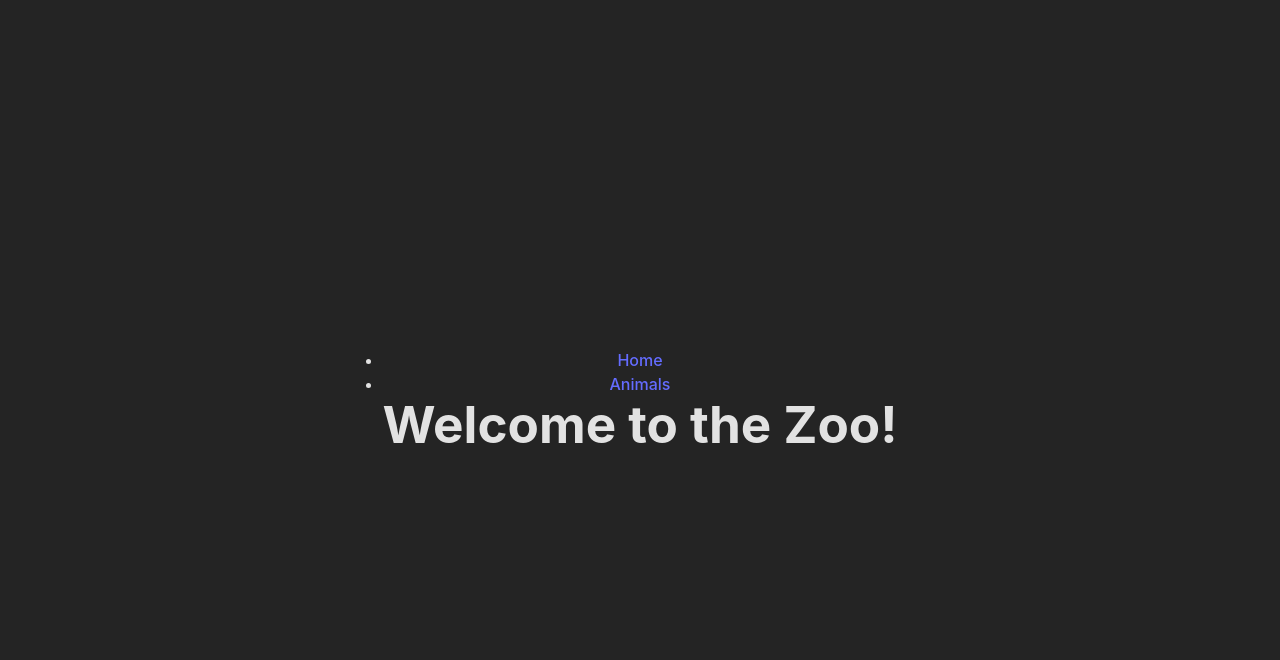
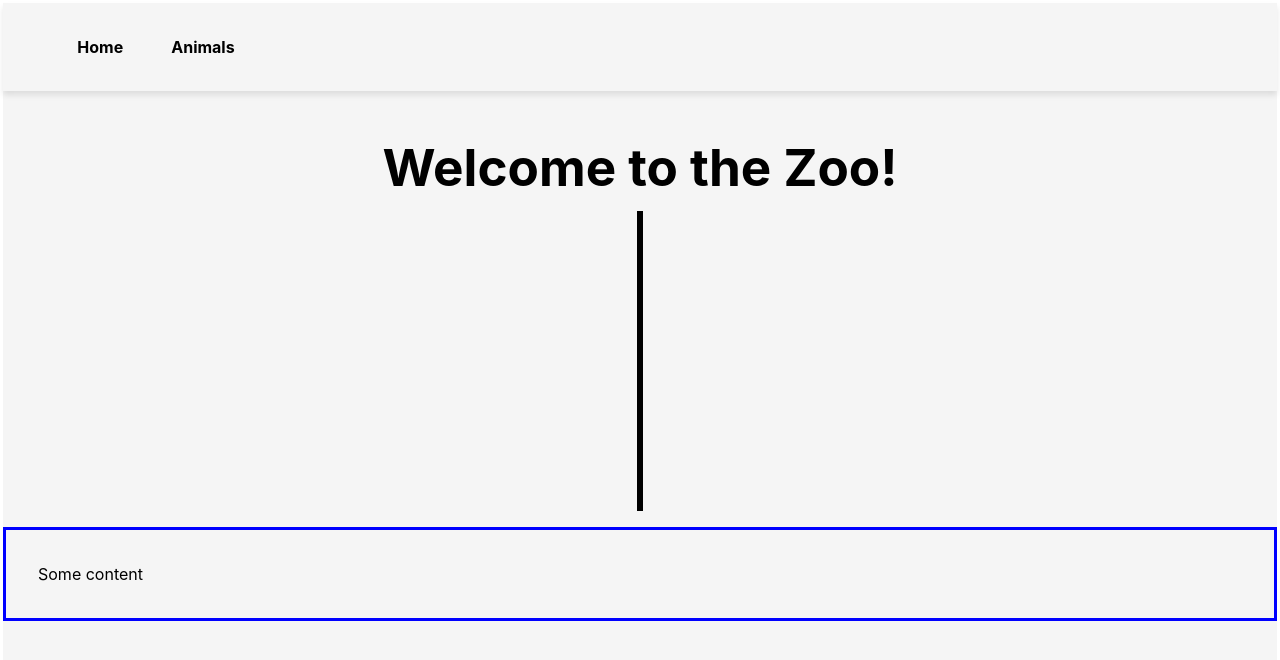
Before and after one commit to Niccar95/react-the-zoo-Niccar95, a React (Vite) app: page / in a window 1280 px wide. Shown: the top 660 px of the page. Built offline with nearby package versions, Linux system fonts and the light colour scheme.

Commit message:
styling pages

```diff
--- a/src/components/AnimalDetails.tsx
+++ b/src/components/AnimalDetails.tsx
@@ -34,11 +34,16 @@ export const AnimalDetails = ({ foundAnimal }: IFoundAnimalProps) => {
             <p>{foundAnimal.longDescription}</p>
           </div>
 
-          <button disabled={isFed} onClick={() => handleFeed(foundAnimal.id)}>
-            Feed me
-          </button>
-          <p>{isFed ? "Has been fed" : "Is hungry"}</p>
-          {isFed && <p>{lastFed.toLocaleString()}</p>}
+          <div id="buttonWrapper">
+            <button disabled={isFed} onClick={() => handleFeed(foundAnimal.id)}>
+              Feed me
+            </button>
+
+            <div>
+              <p>{isFed ? "Has been fed" : "Is hungry"}</p>
+              {isFed && <p>{lastFed.toLocaleString()}</p>}
+            </div>
+          </div>
         </article>
       )}
     </>
--- a/src/pages/Home.tsx
+++ b/src/pages/Home.tsx
@@ -2,6 +2,7 @@ export const Home = () => {
   return (
     <>
       <h1>Welcome to the Zoo!</h1>
+      <section id="introWrapper"></section>
     </>
   );
 };
--- a/src/pages/Layout.tsx
+++ b/src/pages/Layout.tsx
@@ -18,7 +18,7 @@ export const Layout = () => {
       <main>
         <Outlet />
       </main>
-      <footer></footer>
+      <footer>Some content</footer>
     </>
   );
 };
--- /dev/null
+++ b/src/styles/_Layout.scss
@@ -0,0 +1,45 @@
+header {
+  padding: 2em;
+  width: 100%;
+  margin-bottom: 2em;
+  box-shadow: 0 4px 6px rgba(0, 0, 0, 0.1);
+  nav {
+    display: flex;
+    justify-content: space-evenly;
+    width: 20%;
+
+    ul {
+      display: flex;
+      justify-content: start;
+      gap: 3em;
+
+      list-style: none;
+      li {
+        margin: 0;
+        a {
+          font-weight: bold;
+          color: black;
+          text-decoration: none;
+        }
+
+        a:hover {
+          text-decoration: underline;
+        }
+      }
+    }
+  }
+}
+
+main {
+  display: flex;
+  flex-direction: column;
+  align-items: center;
+  gap: 1em;
+  padding: 1em;
+  text-align: center;
+}
+
+footer {
+  padding: 2em;
+  border: blue solid;
+}
--- a/src/styles/_cards.scss
+++ b/src/styles/_cards.scss
@@ -4,11 +4,11 @@
   display: flex;
   flex-direction: column;
   align-items: center;
-  justify-content: space-between;
+  gap: 1em;
   padding: 1em;
-  border: solid white;
-  height: 350px;
   cursor: pointer;
+  box-shadow: 0 4px 6px rgba(0, 0, 0, 0.1);
+  transition: transform 0.2s ease-in-out;
 
   .imageContainer {
     width: 200px;
@@ -24,22 +24,22 @@
 
 #animalCard:hover {
   background-color: white;
+  transform: scale(97%);
 }
 
 #aboutCard {
   display: flex;
   flex-direction: column;
-  align-items: flex-start;
+  align-items: center;
   gap: 1em;
-  padding: 1em;
+  padding: 2em;
   border: solid white;
-  width: 70%;
+  width: 60%;
+  box-shadow: 0 4px 6px rgba(0, 0, 0, 0.1);
 
   #descriptionContainer {
     display: flex;
-    justify-content: center;
-    gap: 1em;
-
+    gap: 1.5em;
     .imageContainer {
       margin: 0;
       width: 200px;
--- a/src/styles/_wrappers.scss
+++ b/src/styles/_wrappers.scss
@@ -7,3 +7,17 @@
   width: 100%;
   border: solid white;
 }
+
+#introWrapper {
+  border: solid;
+  height: 300px;
+}
+
+#buttonWrapper {
+  display: flex;
+  flex-direction: column;
+  align-items: center;
+  gap: 1em;
+  width: 100%;
+  padding: 1em;
+}
--- a/src/styles/index.scss
+++ b/src/styles/index.scss
@@ -2,8 +2,6 @@
   padding: 0;
   margin: 0;
   box-sizing: border-box;
-  margin: 0 auto;
-  text-align: center;
 }
 
 :root {
@@ -11,25 +9,15 @@
   line-height: 1.5;
   font-weight: 400;
 
-  color-scheme: light dark;
-  color: rgba(255, 255, 255, 0.87);
-  background-color: #242424;
-}
-
-a {
-  font-weight: 500;
-  color: #646cff;
-  text-decoration: inherit;
-}
-a:hover {
-  color: #535bf2;
+  color: black;
+  background-color: whitesmoke;
 }
 
 body {
-  margin: 0;
+  border: solid white;
   display: flex;
-  place-items: center;
-  min-width: 320px;
+  flex-direction: column;
+  justify-content: space-between;
   min-height: 100vh;
 }
 
@@ -45,14 +33,15 @@ button {
   font-size: 1em;
   font-weight: 500;
   font-family: inherit;
-  background-color: #1a1a1a;
+  background-color: rgb(72, 72, 255);
+  color: white;
   cursor: pointer;
   transition: border-color 0.25s;
 }
 button:hover {
-  border-color: #646cff;
+  background-color: #a2a7ff;
 }
-button:focus,
-button:focus-visible {
-  outline: 4px auto -webkit-focus-ring-color;
+
+button:disabled {
+  background-color: #a2a7ff;
 }
--- a/src/styles/main.scss
+++ b/src/styles/main.scss
@@ -1,2 +1,3 @@
 @import "cards";
 @import "wrappers";
+@import "Layout";
```
Also changed, not shown: src/hooks/useTimeExpire.ts (deleted, +0 -19 lines).
